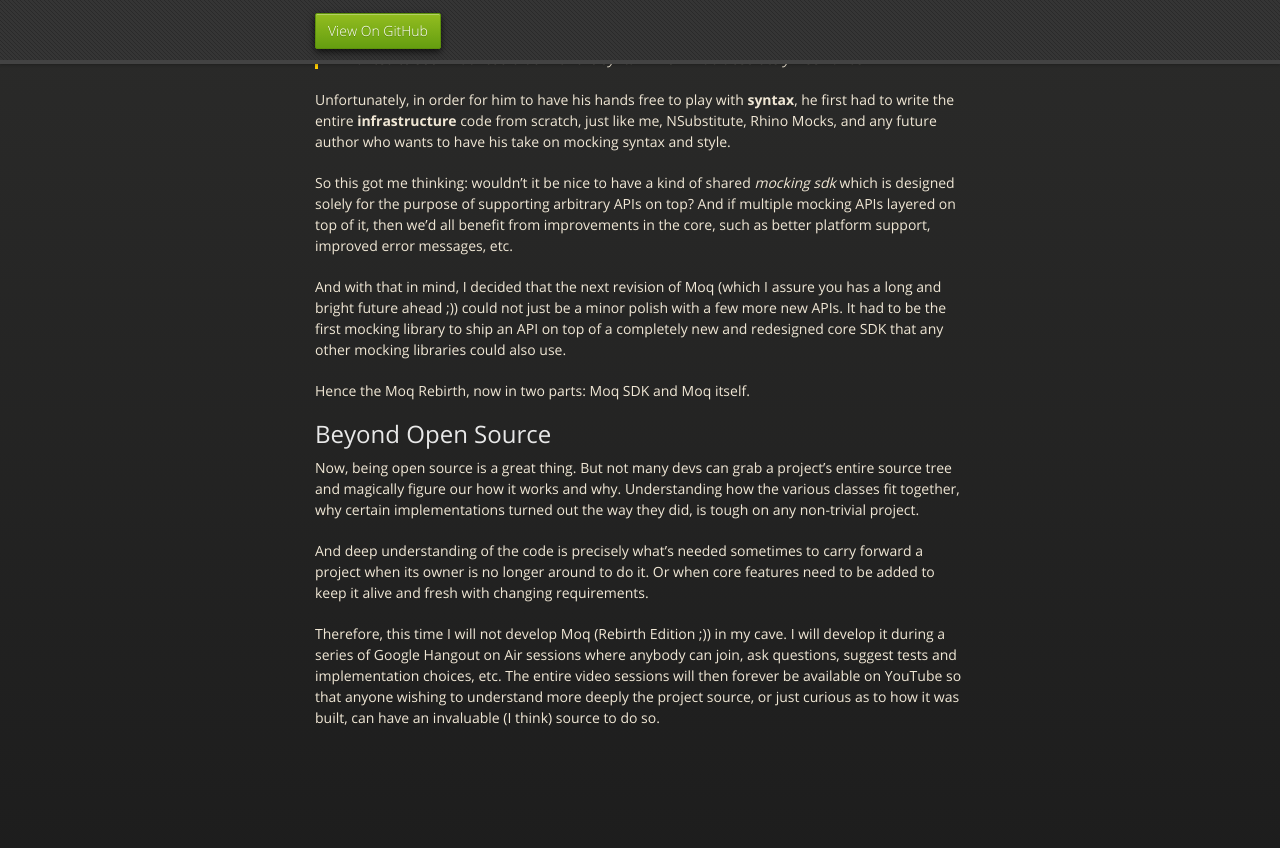
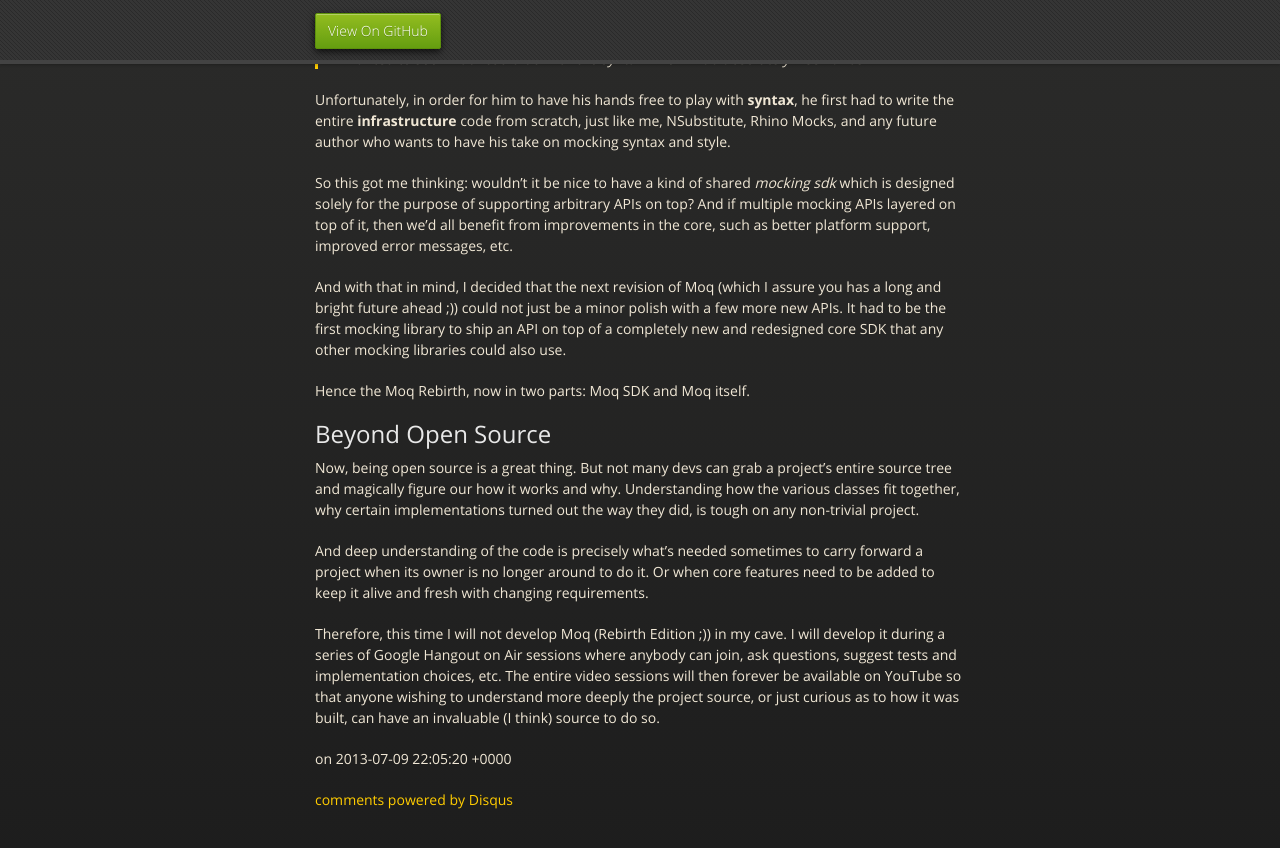
Before and after one commit to moq/moq.github.io, a Jekyll site: the page built from _posts/2013-07-09-rebirth.md, in a window 1280 px wide and 900 px high, scrolled down 867 px. Shown: the top 848 px of the window. Built offline with Jekyll 4.4.1, drawn with Linux system fonts in a browser that asks for light colours; nearby versions of some CDN libraries; Markdown is read by kramdown in place of the engine named in the settings; comment, search, counter and statistics services are not loaded.

Commit message:
Added Disqus.

```diff
--- a/_layouts/layout.html
+++ b/_layouts/layout.html
@@ -37,7 +37,7 @@
           <span class="credits right">Hosted on GitHub Pages &mdash; Theme by <a href="https://twitter.com/michigangraham">mattgraham</a></span>
         </div>
 
-        {{ page.content | markdownify }}
+        {{ content }}
       </section>
 
     </div>
--- a/_layouts/post.html
+++ b/_layouts/post.html
@@ -5,5 +5,22 @@
 <div class="content">
   <div id="post">
     {{ content }}
+
+    <p>on {{ page.date }}</p>
   </div>
+
+    <div id="disqus_thread"></div>
+    <script type="text/javascript">
+        /* * * CONFIGURATION VARIABLES: EDIT BEFORE PASTING INTO YOUR WEBPAGE * * */
+        var disqus_shortname = 'moqthis'; // required: replace example with your forum shortname
+
+        /* * * DON'T EDIT BELOW THIS LINE * * */
+        (function() {
+            var dsq = document.createElement('script'); dsq.type = 'text/javascript'; dsq.async = true;
+            dsq.src = '//' + disqus_shortname + '.disqus.com/embed.js';
+            (document.getElementsByTagName('head')[0] || document.getElementsByTagName('body')[0]).appendChild(dsq);
+        })();
+    </script>
+    <noscript>Please enable JavaScript to view the <a href="http://disqus.com/?ref_noscript">comments powered by Disqus.</a></noscript>
+    <a href="http://disqus.com" class="dsq-brlink">comments powered by <span class="logo-disqus">Disqus</span></a>
 </div>
--- a/_posts/2013-07-09-rebirth.md
+++ b/_posts/2013-07-09-rebirth.md
@@ -1,6 +1,7 @@
 ---
 layout: post
 title: Rebirth
+date: 2013-07-09 22:05:20
 ---
 
 # Moq Rebirth
```
